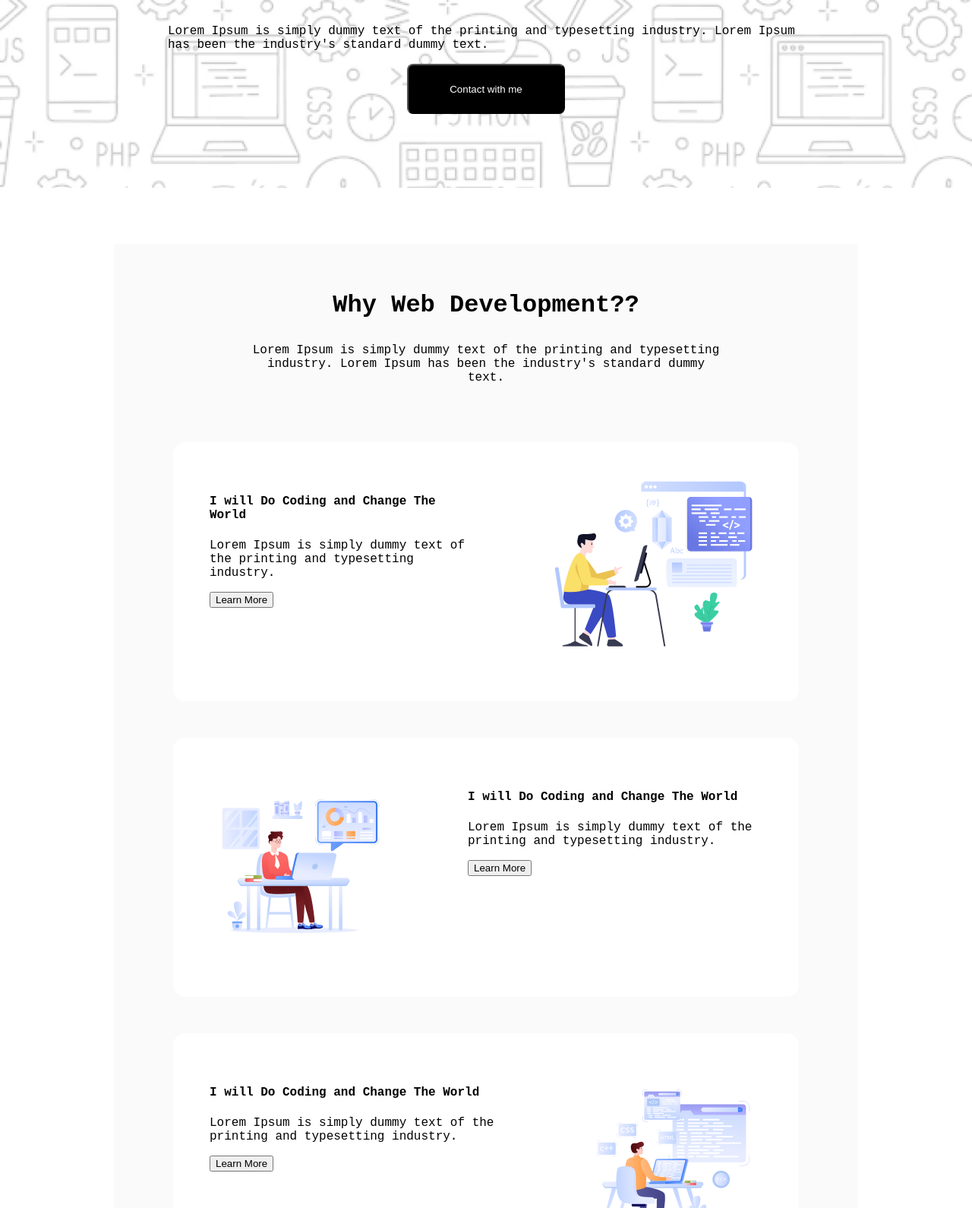
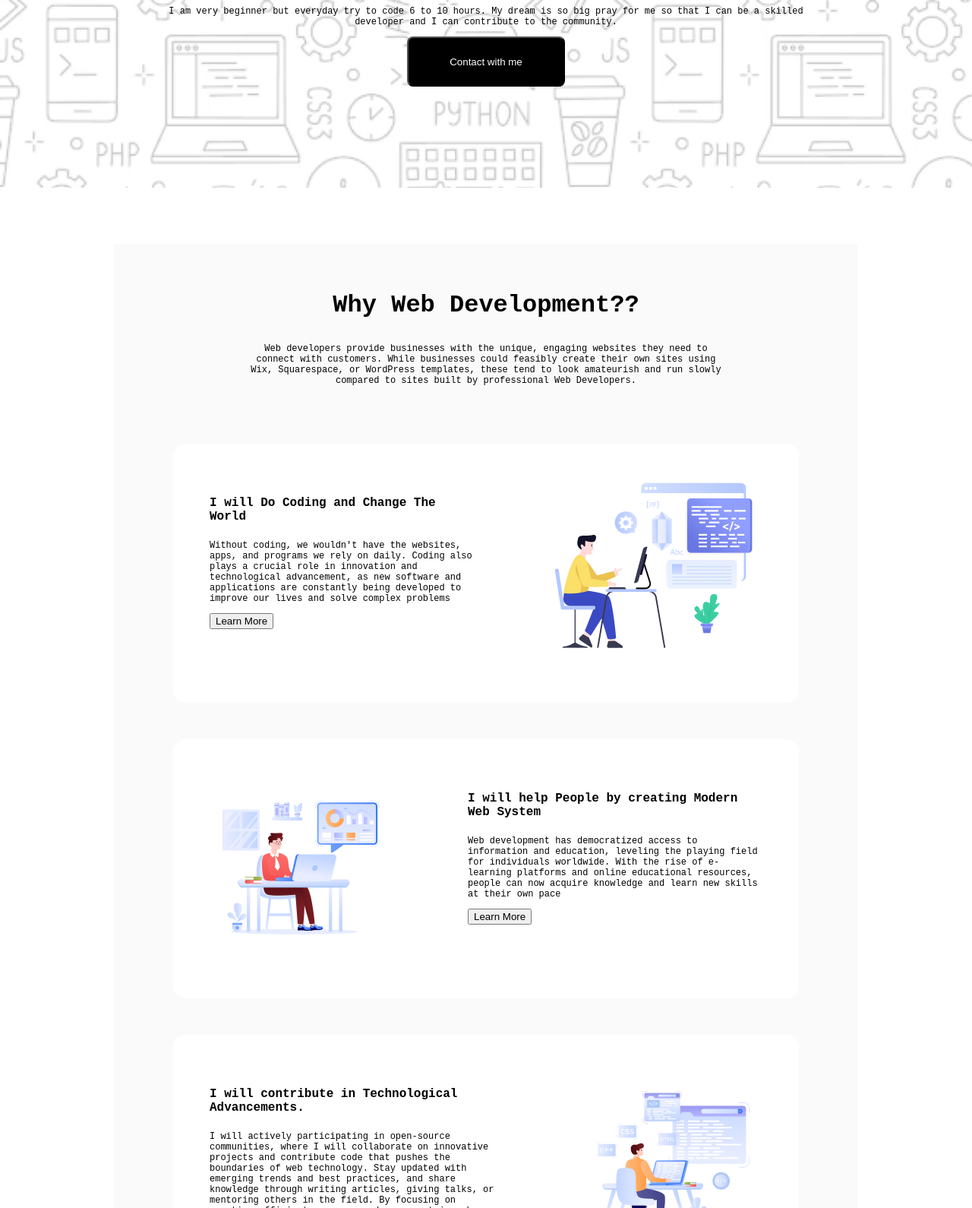
Before and after one commit to programer-akram/my-inspiration-and-current-goal, a plain HTML site: page index.html in a window 1280 px wide. Shown: the part 475-2065 px from the top of the page at 76% size. Drawn offline with Linux system fonts and the light colour scheme; a web font is replaced by a local one.

Commit message:
meaningful text added

```diff
--- a/index.html
+++ b/index.html
@@ -12,7 +12,8 @@
         <div class="banner-section">
             <img src="./assets/Group.png" alt="">
             <h1>"In the near future, I hope to become a Developer."</h1>
-            <p>Lorem Ipsum is simply dummy text of the printing and typesetting industry. Lorem Ipsum has been the industry's standard dummy text.</p>
+            <p>I am  very beginner but everyday try to code 6 to 10 hours. My dream is so big pray for me so that I can be a skilled developer and I can contribute to the community.</p>
+
             <a href="#contacts"><button class="contact-btn">Contact with me</button>
             </a>
         </div>
@@ -22,13 +23,13 @@
         <section class="why-dev-section">
             <div class="heading-section">
                 <h3 class="heading-text">Why Web Development??</h3>
-                <p>Lorem Ipsum is simply dummy text of the printing and typesetting industry. Lorem Ipsum has been the industry's standard dummy text.</p>
+                <p>Web developers provide businesses with the unique, engaging websites they need to connect with customers. While businesses could feasibly create their own sites using Wix, Squarespace, or WordPress templates, these tend to look amateurish and run slowly compared to sites built by professional Web Developers.</p>
             </div>
             <div class="" >
                 <div class="dev-reason" >
                     <div>
                         <h4>I will Do Coding and Change The World</h4>
-                        <p>Lorem Ipsum is simply dummy text of the printing and typesetting industry.</p>
+                        <p>Without coding, we wouldn't have the websites, apps, and programs we rely on daily. Coding also plays a crucial role in innovation and technological advancement, as new software and applications are constantly being developed to improve our lives and solve complex problems</p>
                         <a href=""><button>Learn More</button></a>
                     </div>
                     <div>
@@ -42,8 +43,8 @@
                         <img src="./assets/Group 3.png" alt="">
                     </div>
                     <div>
-                        <h4>I will Do Coding and Change The World</h4>
-                        <p>Lorem Ipsum is simply dummy text of the printing and typesetting industry.</p>
+                        <h4>I will help People by creating Modern Web System</h4>
+                        <p>Web development has democratized access to information and education, leveling the playing field for individuals worldwide. With the rise of e-learning platforms and online educational resources, people can now acquire knowledge and learn new skills at their own pace</p>
                         <a href=""><button>Learn More</button></a>
                     </div>
 
@@ -52,8 +53,8 @@
 
                 <div class="dev-reason">
                     <div>
-                        <h4>I will Do Coding and Change The World</h4>
-                        <p>Lorem Ipsum is simply dummy text of the printing and typesetting industry.</p>
+                        <h4>I will contribute in Technological Advancements.</h4>
+                        <p>I will actively participating in open-source communities, where I will collaborate on innovative projects and contribute code that pushes the boundaries of web technology. Stay updated with emerging trends and best practices, and share  knowledge through writing articles, giving talks, or mentoring others in the field. By focusing on creating efficient, secure, and user-centric web experiences,can play a vital role in advancing the web development industry.</p>
                         <a href=""><button>Learn More</button></a>
                     </div>
                     <div>
@@ -66,7 +67,7 @@
         <section class="inspiration-section">
             <div class="heading-section">
                  <h3 class="heading-text">My Inspiration</h3>
-            <p>Lorem Ipsum is simply dummy text of the printing and typesetting industry. Lorem Ipsum has been the industry's standard dummy text.</p>
+                 <p>My inspiration is our dearest Jankar Mahbub vai. He is my idol. I am big fan of him. He is doing great for the BD community. I also want to contribute in the community.</p>
             </div>
 
             <div class="video">
@@ -78,7 +79,8 @@
         <section class="current-target-section">
             <div class="heading-section">
                 <h3 class="heading-text">My Current Targets</h3>
-            <p>Lorem Ipsum is simply dummy text of the printing and typesetting industry. Lorem Ipsum has been the industry's standard dummy text.</p>
+                <p>My journey start from <date>30 june,2024</date>.As a beginner my target is learn HTML, CSS and JavaScript within next two months.</p>
+
             </div>
 
 
@@ -86,21 +88,24 @@
                 <div id="bg-html" class="target">
                     <img src="./assets/html.png" alt="">
                     <h3>HTML</h3>
-                    <p>Lorem Ipsum is simply dummy text of the printing.</p>
+                    <p>HTML is the basic building block of the Web.</p>
                     <a href="https://developer.mozilla.org/en-US/docs/Web/HTML" target="_blank">Learn More</a>
+
+
                 </div>
                 <div id="bg-css" class="target">
                     <img src="./assets/css.png" alt="">
                     <h3>CSS</h3>
-                    <p>Lorem Ipsum is simply dummy text of the printing.</p>
+                    <p>CSS is a language used to describe presentation.</p>
                     <a href="https://developer.mozilla.org/en-US/docs/Web/CSS" target="_blank">Learn More</a>
+
+
                 </div>
                 <div id="bg-js" class="target">
                     <img src="./assets/js.png" alt="">
-                    <h3>JavaScript</h3>
-                    <p>Lorem Ipsum is simply dummy text of the printing.</p>
+                     <h3>JavaScript</h3>
+                    <p>JavaScript is a interpreted programming language.</p>
                     <a href="https://developer.mozilla.org/en-US/docs/Web/JavaScript" target="_blank">Learn More</a>
-
                 </div>
             </div>
 
@@ -108,10 +113,11 @@
         </section>
 
         <section class="support-section">
+
             <h3 class="heading-text">I need Support</h3>
-            <p>Lorem Ipsum is simply dummy text of the printing and typesetting industry.</p>
+            <p>At present, I am a beginner. I need help from my senior. Please help me with your valuable feedback. </p>
             <div>
-                <input type="text" placeholder="Suggest me any feedback for me">
+            <input type="text" placeholder="Suggest me any feedback for me">
             <button>Submit</button>
             </div>
 
--- a/styles/style.css
+++ b/styles/style.css
@@ -5,6 +5,12 @@ body{
     max-width: 1440px;
     margin: 0;
     font-family: "Azeret Mono", monospace;
+
+}
+
+p{
+    font-size: 12px;
+    font-weight: 400px;
 
 }
 
@@ -26,12 +32,12 @@ body{
     background-image: url("../assets/Hero-bg.png");
     background-repeat: no-repeat;
     background-size: cover;
+    text-align: center;
     padding: 26px 221px 44px 221px;
 
-    /* border: 2px solid red; */
 }
 
-.banner-section h1{
+.banner-section h1 p{
 font-size: 48px;
 font-weight: 800;
 }
@@ -52,7 +58,6 @@ font-weight: 800;
     background-color: #0D132105;
     padding: 30px;
 
-    /* border: 2px solid red; */
 }
 
 .dev-reasons{
@@ -80,12 +85,9 @@ font-weight: 800;
     display: flex;
     flex-direction: column;
     align-items: center;
-    /* justify-content: center; */
-    /* margin: 88px 152px 111px 88px; */
     margin: 88px 150px 111px 150px;
 
 
-    /* border: 2px solid red; */
 }
 
 
@@ -96,12 +98,10 @@ font-weight: 800;
     max-width: 1140px;
     height: 463px;
     margin: 0px 150px 111px 150px;
-    /* padding-top: 0px; */
 }
 
 .heading-section{
     text-align: center;
-    /* margin-bottom: 48px; */
 
 }
 
@@ -120,6 +120,7 @@ font-weight: 800;
     border-radius: 16px;
 
 }
+
 
 #bg-html{
     background-color: #FF4C1E0D;
@@ -150,7 +151,6 @@ font-weight: 800;
     max-width: 1140px;
     height: 314px;
 
-    /* border: 2px solid red; */
 }
 
 
@@ -162,6 +162,7 @@ font-weight: 800;
     text-align: center start;
     padding-left: 15px;
     border-radius: 8px;
+    margin-top: 24px ;
 }
 
 .support-section button{
@@ -186,9 +187,6 @@ font-weight: 800;
     height: 80px;
     background-color: #0D132108;
 
-    /* border: 2px solid red; */
-
-
 }
 
 .contact-links{
```
